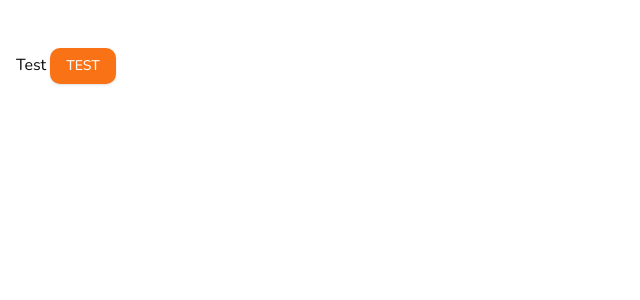
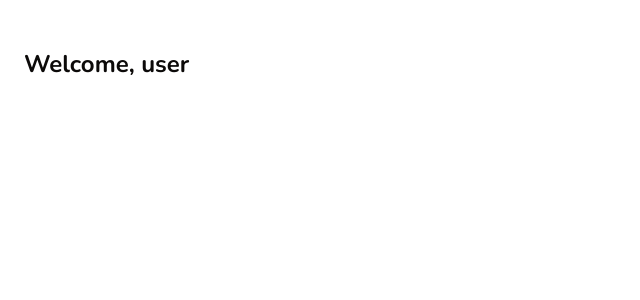
Before and after one commit to VaggelisKa/subscriptions-manager, a Next.js app: page / in a window 1280 px wide. Shown: the top 300 px of the page, without its empty margins (0-640 px from the left). Built offline with nearby package versions, Linux system fonts and the light colour scheme.

Commit message:
Change scripts and test tailwind

```diff
--- a/package.json
+++ b/package.json
@@ -3,9 +3,9 @@
   "version": "0.1.0",
   "private": true,
   "scripts": {
-    "dev": "next dev",
+    "start": "next dev",
     "build": "next build",
-    "start": "next start",
+    "start:server": "next start",
     "lint": "next lint"
   },
   "dependencies": {
--- a/src/app/layout.tsx
+++ b/src/app/layout.tsx
@@ -17,7 +17,7 @@
 }) {
   return (
     <html lang="en">
-      <body className={cn(font.className, "px-4 py-12")}>{children}</body>
+      <body className={cn(font.className, "px-6 py-12")}>{children}</body>
     </html>
   );
 }
--- a/src/app/page.tsx
+++ b/src/app/page.tsx
@@ -3,7 +3,7 @@
 export default function Home() {
   return (
     <main>
-      Test <Button>test</Button>
+      <h1 className="text-2xl font-bold">Welcome, user</h1>
     </main>
   );
 }
```
